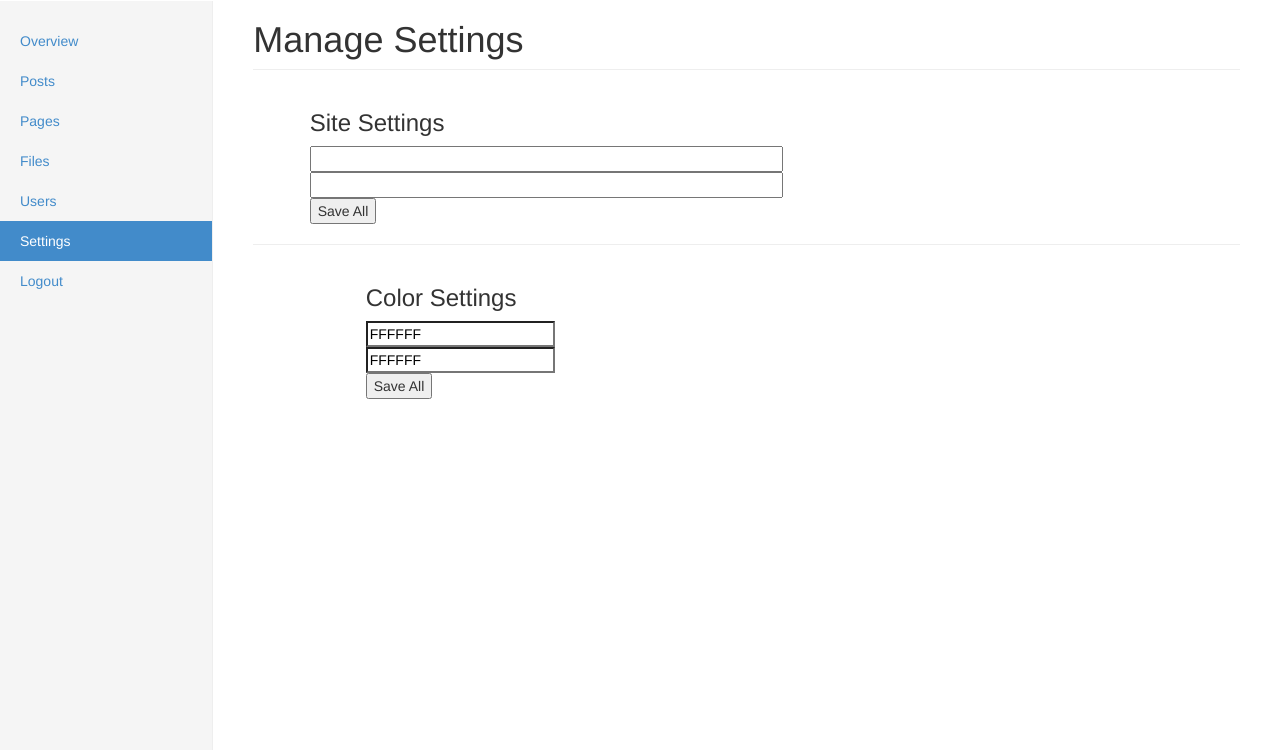
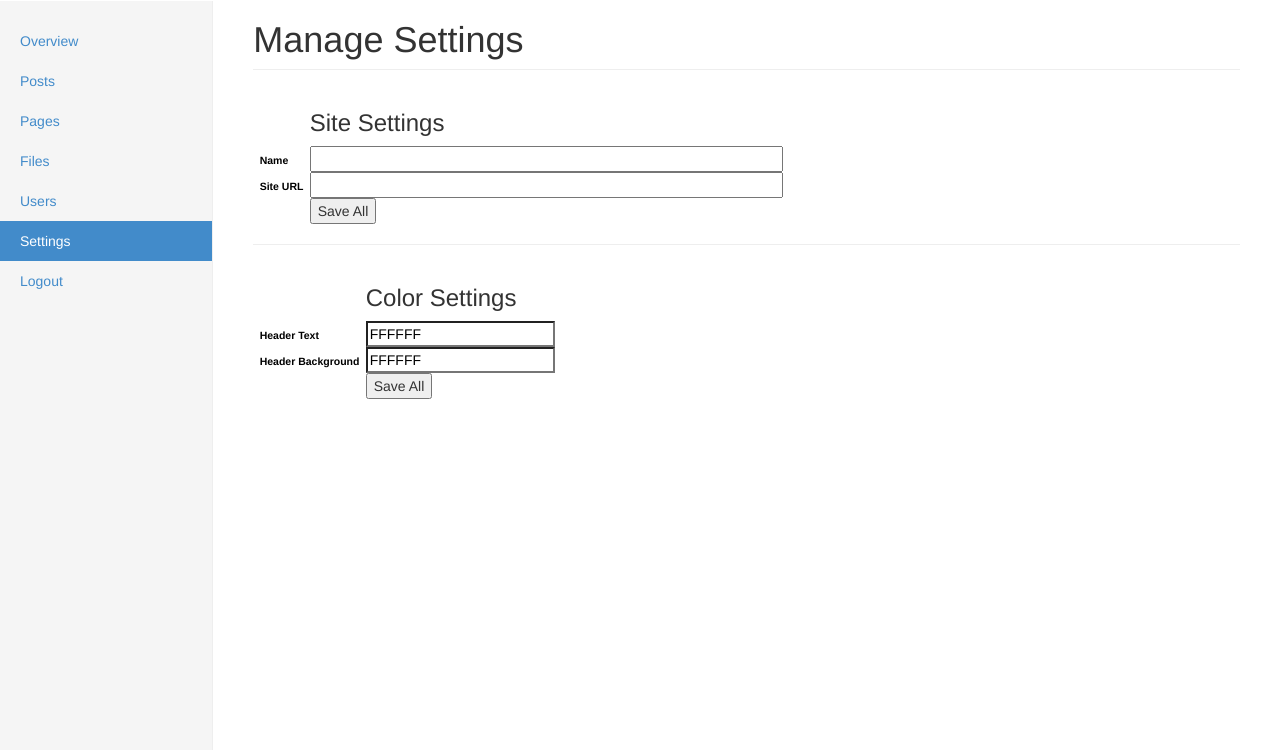
Before and after one commit to bderstine/WebsiteMixer-App-Base, a Flask app: page /admin/settings/ in a window 1280 px wide. Shown: the part 50-800 px from the top of the page. Run offline with Flask 2, Linux system fonts and the light colour scheme; a user stored in the database is signed in; tables that the repository leaves empty hold one stand-in row (values such as "Sample post"); some libraries are stand-ins or nearby versions.

Commit message:
add dashboard settings label div css

```diff
--- a/app/static/css/dashboard.css
+++ b/app/static/css/dashboard.css
@@ -103,3 +103,9 @@ body {
   display: inline-block;
   border-radius: 50%;
 }
+
+div.label{
+  width: 200px;
+  color: black;
+  text-align: right;
+}
```
